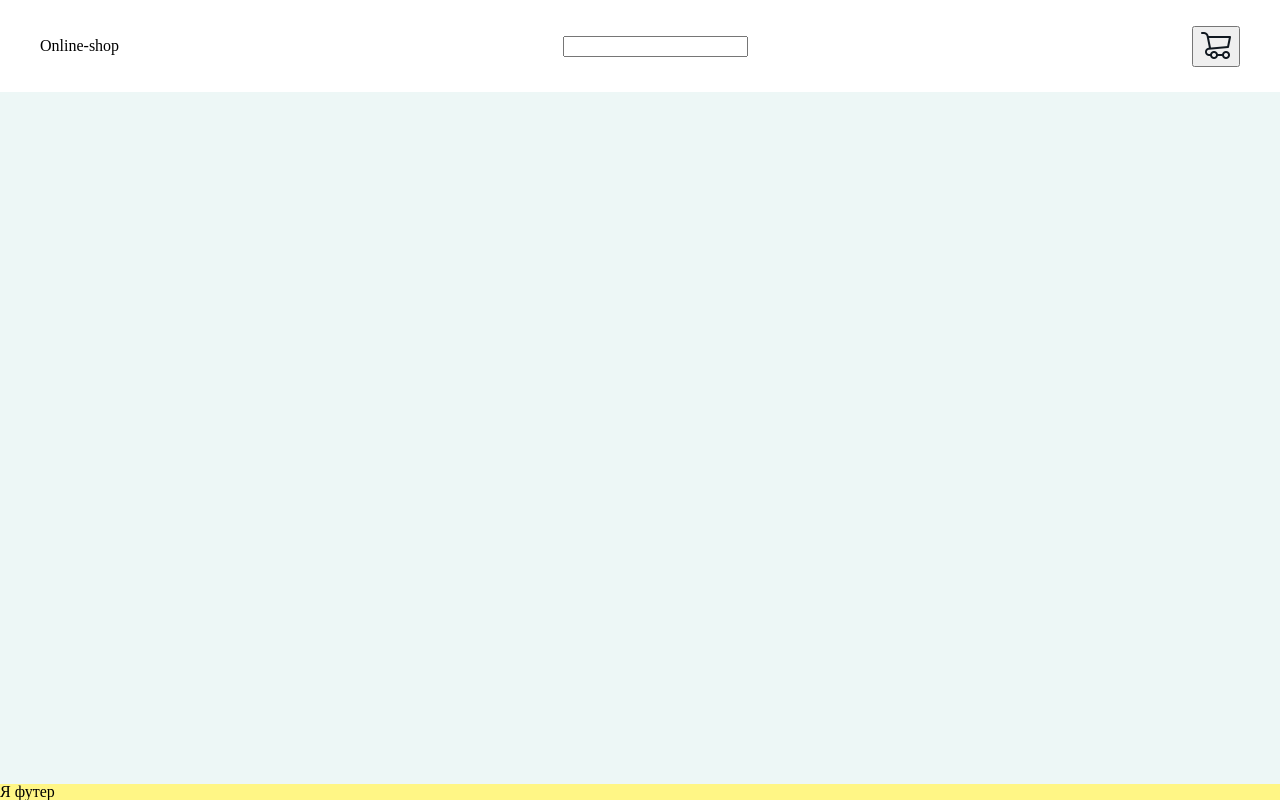
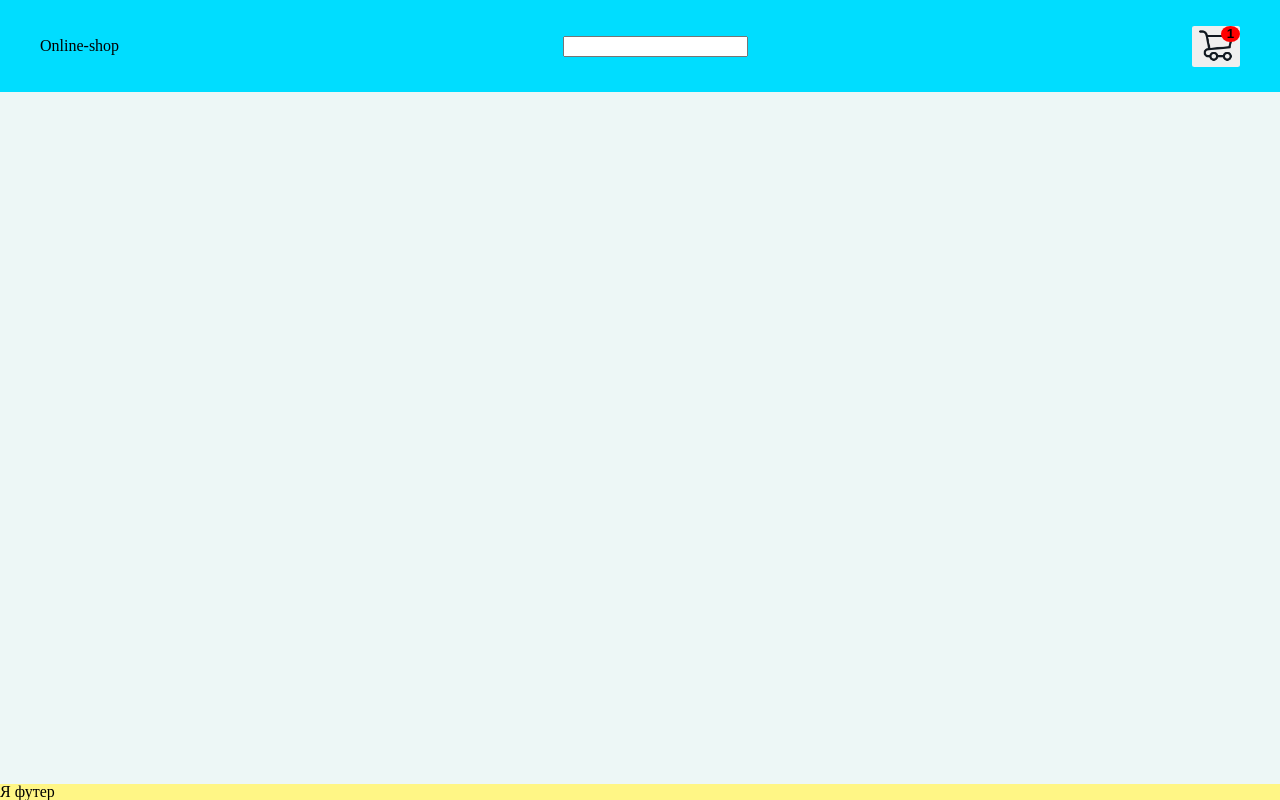
Before and after one commit to Mike637/online-shop, a React app: page / in a window 1280 px wide. Built offline with nearby package versions, Linux system fonts and the light colour scheme.

Commit message:
cart styles add

```diff
--- a/src/views/components/MainPage/Header/Header.jsx
+++ b/src/views/components/MainPage/Header/Header.jsx
@@ -9,18 +9,21 @@ const Header = () => {
 return (
    <header className={styles.header}>
    <div className = {styles.header__container}>
-<div className = {styles.Logo}>
+<div className = {styles.header__logo}>
 Online-shop
 </div>
-<div className = {styles.searchPanel}>
+<div className = {styles.header__searchPanel}>
 <form action="">
     <input type="text" />
 </form>
 </div>
 
-<div className={styles.cart}>
-<button>
+<div className={styles.header__cart}>
+<button className={styles.header__buttonCart}>
 <img src={cart}/>
+<div className={styles.header__quantityBlock}>
+<p className={styles.header__quatityNumber}>1</p>
+</div>
 </button>
 </div>
 
--- a/src/views/components/MainPage/Header/header.module.scss
+++ b/src/views/components/MainPage/Header/header.module.scss
@@ -1,7 +1,7 @@
 
 .header
 {
-background-color:white;
+background-color:#00DDFF;
 position:fixed;
 left:0;
 top:0;
@@ -19,16 +19,45 @@ justify-content:space-between;
 padding:2%;
 }
 
-.cart
+.header__cart
 {
 width:4%;
+position:relative;
 img
 {
-    width:100%;
+width:100%;
+
+}
+.header__buttonCart
+{
+border:none;
+border-radius:5%;
+:hover
+{
+cursor:pointer;
+}
+:active
+{
+opacity:0.3;
+}
+
+.header__quantityBlock {
+position:absolute;
+background-color:red;
+width:40%;
+height:40%;
+border-radius:50%;
+top:0;
+left:60%;
+.header__quatityNumber
+{
+font-weight:bold
+}
+}
 }
 }
 
-.searchPanel
+.header__searchPanel
 {
 
 }
```
